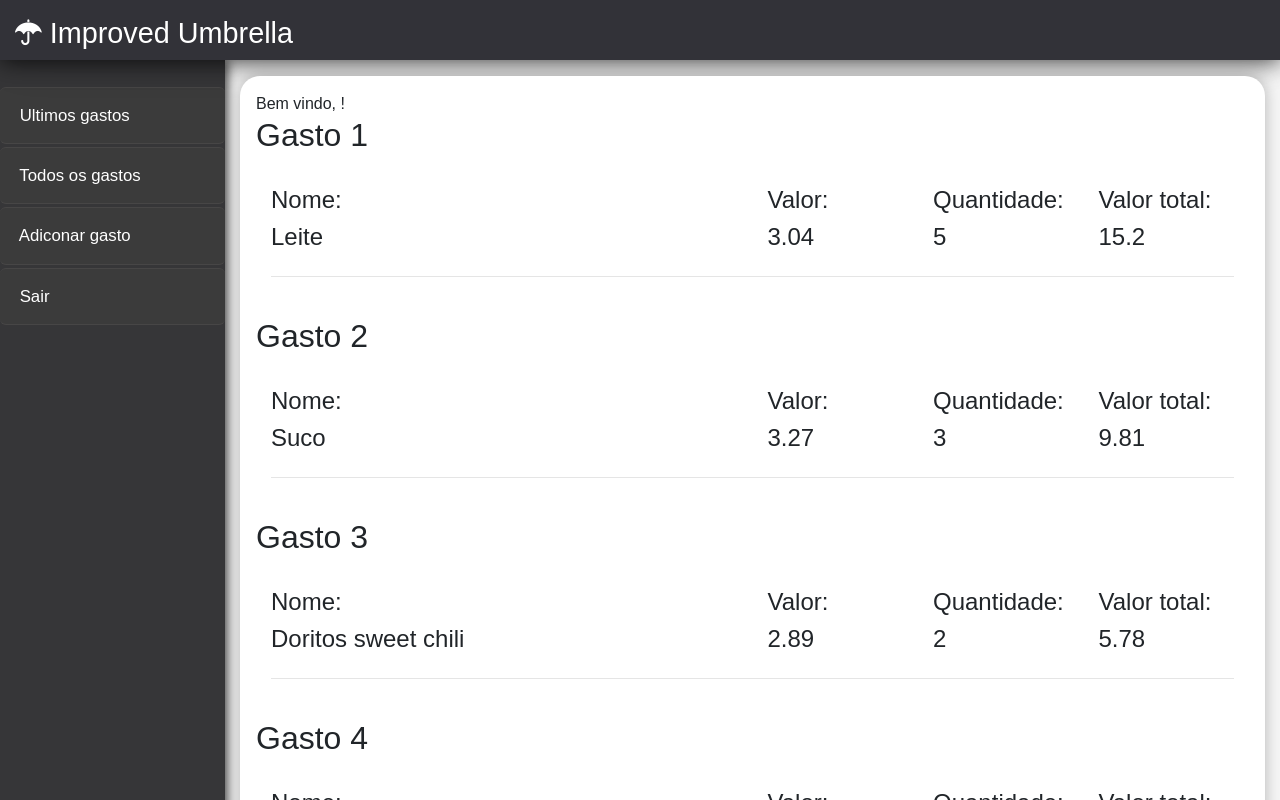
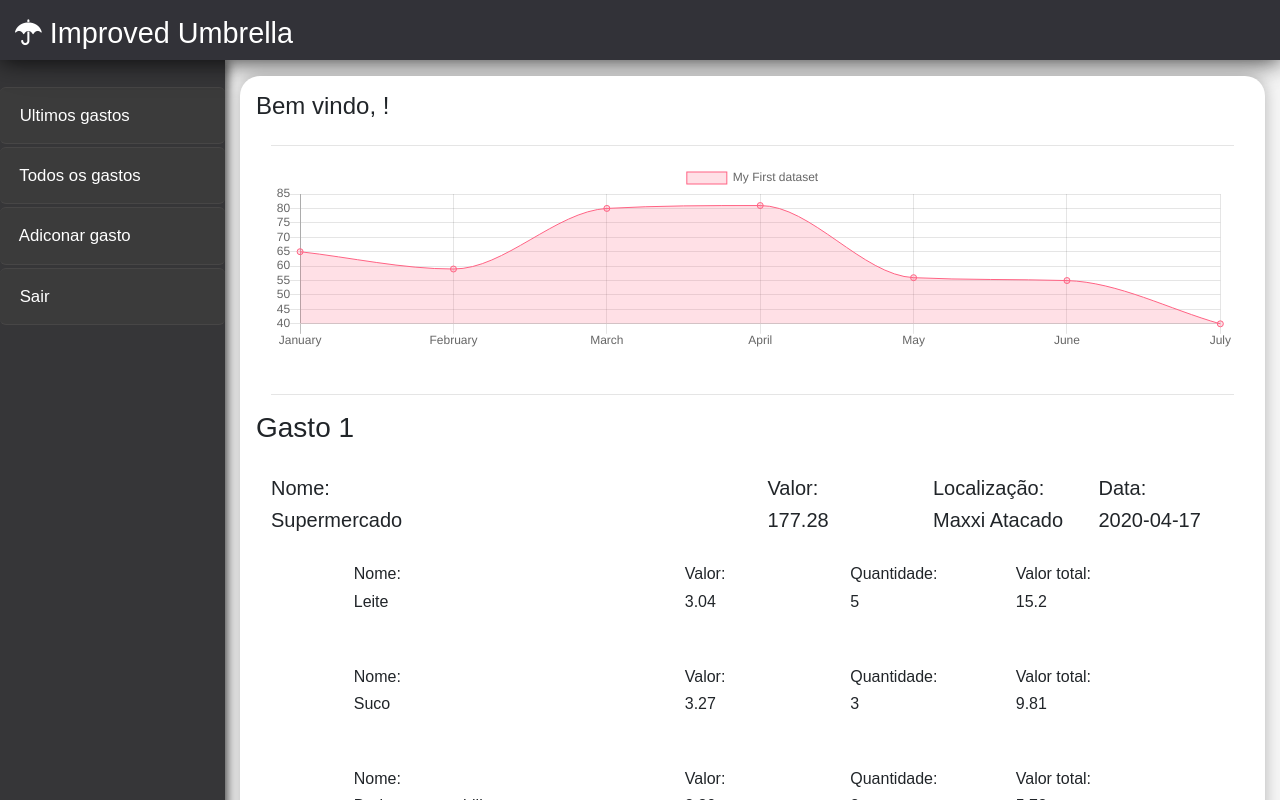
Before and after one commit to TomasCartman/Improved-Umbrella-React, a React (Create React App) app in the folder frontend/improved-umbrella/: page /allExpenses in a window 1280 px wide. Shown: the top 800 px of the page. Built offline with nearby package versions, Linux system fonts and the light colour scheme; sample sign-in values are in the browser's storage.

Commit message:
add Chart

```diff
--- a/frontend/improved-umbrella/package.json
+++ b/frontend/improved-umbrella/package.json
@@ -8,11 +8,13 @@
     "@testing-library/user-event": "^7.1.2",
     "axios": "^0.19.2",
     "bootstrap": "^4.4.1",
+    "chart.js": "^2.9.3",
     "firebase": "^7.13.1",
     "font-awesome": "^4.7.0",
     "jquery": "^3.4.1",
     "popper.js": "^1.16.1",
     "react": "^16.12.0",
+    "react-chartjs-2": "^2.9.0",
     "react-dom": "^16.12.0",
     "react-router": "^5.1.2",
     "react-router-dom": "^5.1.2",
--- a/frontend/improved-umbrella/src/components/addExpense/AddExpense.jsx
+++ b/frontend/improved-umbrella/src/components/addExpense/AddExpense.jsx
@@ -1,4 +1,5 @@
 import React, { Component } from 'react'
+import { Link, Redirect } from 'react-router-dom'
 import Main from '../template/Main'
 import Nav from '../template/Nav'
 import axios from 'axios'
@@ -126,6 +127,8 @@ export default class AddExpense extends Component {
     }
 
     renderAddExpenseRow() {
+        if(!localStorage.getItem('token')) return <Redirect to="/" />
+
         return (
             <React.Fragment>
                 <form className="form-group">
--- a/frontend/improved-umbrella/src/components/expenses/Expense.jsx
+++ b/frontend/improved-umbrella/src/components/expenses/Expense.jsx
@@ -1,11 +1,25 @@
 import React, { Component } from 'react'
+import { Link, Redirect } from 'react-router-dom'
 import Main from '../template/Main'
 import Nav from '../template/Nav'
 import axios from 'axios'
 
+import { Line } from 'react-chartjs-2';
+
+
+
 //import './Expense.css'
 
-const itemsExemple = [{"id":1,"expense_id":2,"item_name":"Leite","item_value":3.04,"item_amount":5},{"id":2,"expense_id":2,"item_name":"Suco","item_value":3.27,"item_amount":3},{"id":3,"expense_id":2,"item_name":"Doritos sweet chili","item_value":2.89,"item_amount":2},{"id":4,"expense_id":3,"item_name":"Doritos 167g","item_value":7.09,"item_amount":1},{"id":5,"expense_id":3,"item_name":"Caixa de barra de cereal","item_value":21.38,"item_amount":1},{"id":6,"expense_id":3,"item_name":"Caixa de cereal crunch","item_value":11.89,"item_amount":3}]
+const expensesExemple = [{"id": 2, "username": "TomasCartman", "expense_type": 0, "expense_name": "Supermercado", "expense_value": 177.28, "expense_localization": "Maxxi Atacado", "expense_date": "2020-04-17"},
+                        {"id": 3, "username": "TomasCartman", "expense_type": 0, "expense_name": "Padaria", "expense_value": 6, "expense_localization": "Rios Delicatessen", "expense_date": "2020-03-22"}]
+
+const itemsExemple = [{"id":1,"expense_id":2,"item_name":"Leite","item_value":3.04,"item_amount":5},
+                    {"id":2,"expense_id":2,"item_name":"Suco","item_value":3.27,"item_amount":3},
+                    {"id":3,"expense_id":2,"item_name":"Doritos sweet chili","item_value":2.89,"item_amount":2},
+                    {"id":4,"expense_id":3,"item_name":"Doritos 167g","item_value":7.09,"item_amount":1},
+                    {"id":5,"expense_id":3,"item_name":"Caixa de barra de cereal","item_value":21.38,"item_amount":1},
+                    {"id":6,"expense_id":3,"item_name":"Caixa de cereal crunch","item_value":11.89,"item_amount":3}]
+
 
 const headerProps = {
     icon: 'umbrella',
@@ -18,12 +32,37 @@ export default class AddExpense extends Component {
         document.title = 'Improved Umbrella'
     }
 
+    renderChartTest() {
+        const data = {
+            labels: ['January', 'February', 'March', 'April', 'May', 'June', 'July'],
+            datasets: [
+              {
+                label: 'My First dataset',
+                backgroundColor: 'rgba(255,99,132,0.2)',
+                borderColor: 'rgba(255,99,132,1)',
+                borderWidth: 1,
+                hoverBackgroundColor: 'rgba(255,99,132,0.4)',
+                hoverBorderColor: 'rgba(255,99,132,1)',
+                cubicInterpolationMode: 'monotone',
+                data: [65, 59, 80, 81, 56, 55, 40]
+              }
+            ]
+          };
+        return (
+			<div>
+				<hr />
+				<Line data={data} width={"50%"} height={"10%"} />
+                <br/>
+			</div>
+		)
+    }
+
     renderWelcomeMensage() {
         const name = localStorage.getItem('name')
         return (
             <React.Fragment>
                 <div className="row">
-                    Bem vindo, {name}!
+                    <h4>Bem vindo, {name}!</h4>
                 </div>
             </React.Fragment>
         )
@@ -31,50 +70,95 @@ export default class AddExpense extends Component {
 
     renderExpenses() {
         let i = 0
-        return itemsExemple.map(item => {
+        return expensesExemple.map(expense => {
             i += 1
             return (
-                <React.Fragment>
+                <React.Fragment key={expense.id}>
+                    <hr/>
                     <div className="row">
-                        <h2>Gasto {i}</h2>
+                        <h3>Gasto {i}</h3>
                     </div>
                     <br/>
                     <div className="row">
                         <div className="col-6">
-                            <h4>Nome:</h4>
+                            <h5>Nome:</h5>
                         </div>
                         <div className="col-2">
-                            <h4>Valor:</h4>
+                            <h5>Valor:</h5>
                         </div>
                         <div className="col-2">
-                            <h4>Quantidade:</h4>
+                            <h5>Localização:</h5>
                         </div>
                         <div className="col-2">
-                            <h4>Valor total:</h4>
+                            <h5>Data:</h5>
                         </div>
                     </div>
                     <div className="row">
                         <div className="col-6">
-                            <h4>{item.item_name}</h4>
+                            <h5>{expense.expense_name}</h5>
                         </div>
                         <div className="col-2">
-                            <h4>{item.item_value}</h4>
+                            <h5>{expense.expense_value}</h5>
                         </div>
                         <div className="col-2">
-                            <h4>{item.item_amount}</h4>
+                            <h5>{expense.expense_localization}</h5>
                         </div>
                         <div className="col-2">
-                            <h4>{item.item_value * item.item_amount}</h4>
+                            <h5>{expense.expense_date}</h5>
                         </div>
                     </div>
-                    <hr/>
+                    {this.renderSubexpenses(expense.id)}
                     <br/>
                 </React.Fragment>
             )
         })
     }
 
+    renderSubexpenses(expense_id) {
+        return itemsExemple.map(item => {
+            if(item.expense_id === expense_id){
+                return (
+                    <React.Fragment>
+                        <br/>
+                        <div className="row">
+
+                            <div className="offset-1 col-4">
+                                <h6>Nome:</h6>
+                            </div>
+                            <div className="col-2">
+                                <h6>Valor:</h6>
+                            </div>
+                            <div className="col-2">
+                                <h6>Quantidade:</h6>
+                            </div>
+                            <div className="col-2">
+                                <h6>Valor total:</h6>
+                            </div>
+                        </div>
+                        <div className="row">
+                            <div className="offset-1 col-4">
+                                <h6>{item.item_name}</h6>
+                            </div>
+                            <div className="col-2">
+                                <h6>{item.item_value}</h6>
+                            </div>
+                            <div className="col-2">
+                                <h6>{item.item_amount}</h6>
+                            </div>
+                            <div className="col-2">
+                                <h6>{item.item_value * item.item_amount}</h6>
+                            </div>
+                        </div>
+                        <br/>
+                    </React.Fragment>
+                )
+            }
+        })
+    }
+
     render() {
+        if(!localStorage.getItem('token')) return <Redirect to="/" />
+
         return (
             <React.Fragment>
                 <div className="app">
@@ -82,6 +166,9 @@ export default class AddExpense extends Component {
                     <Main { ...headerProps }>
                         <div className="container-fluid">
                             {this.renderWelcomeMensage()}
+                        </div>
+                        <div className="container-fluid">
+                            {this.renderChartTest()}
                         </div>
                         <div className="container-fluid">
                             {this.renderExpenses()}
--- a/frontend/improved-umbrella/src/main/Routes.jsx
+++ b/frontend/improved-umbrella/src/main/Routes.jsx
@@ -22,6 +22,6 @@ export default props =>
             <Route exact path="/login"
                 render={(props) => <Login { ...props } isAuthed={true} />} />
 
-            <Redirect from="*" to="/" />
+            <Redirect from="*" to="/login" />
         </Switch>
     </React.Fragment>
```
Also changed, not shown: 1 other file (tests, documents, lock files or other folders).
